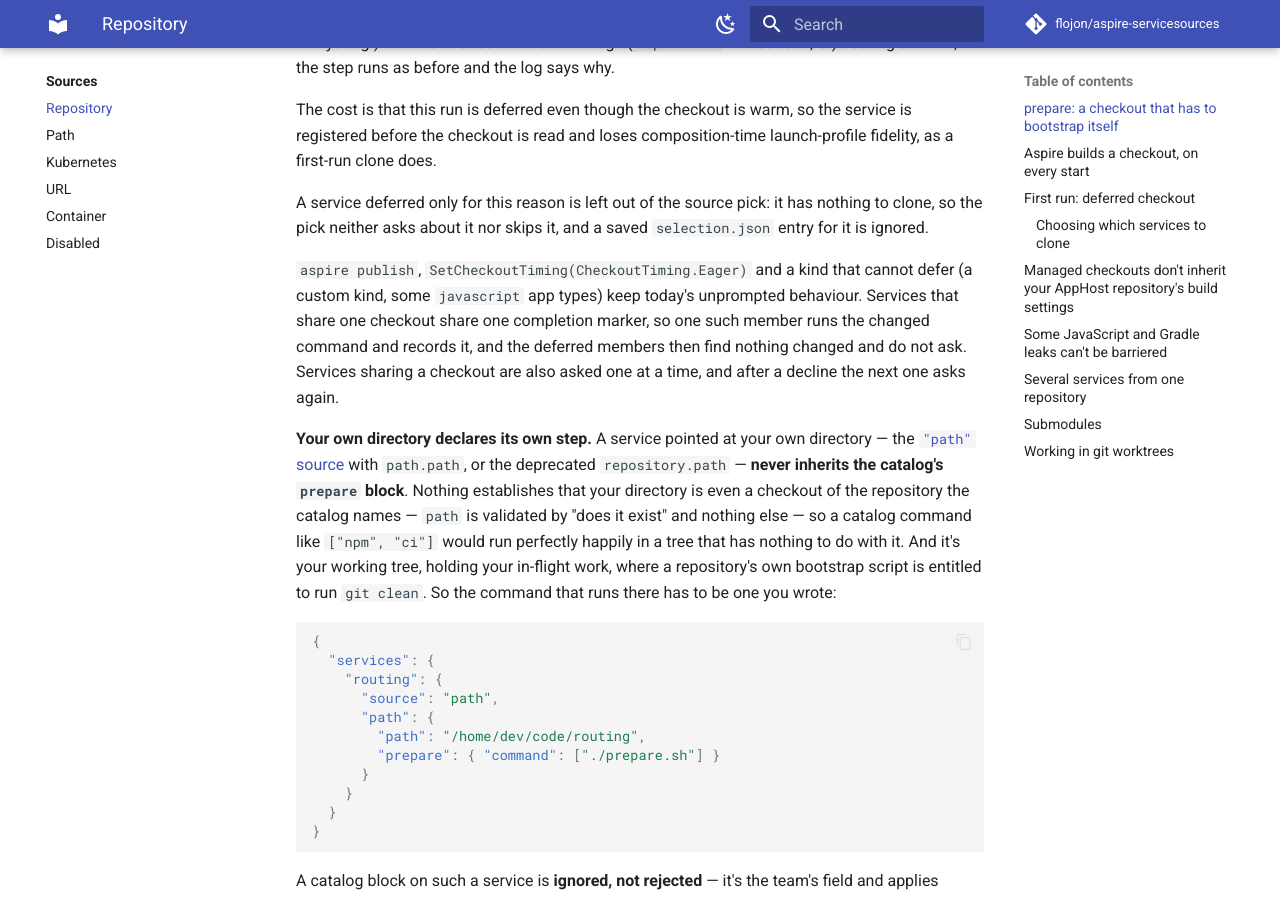
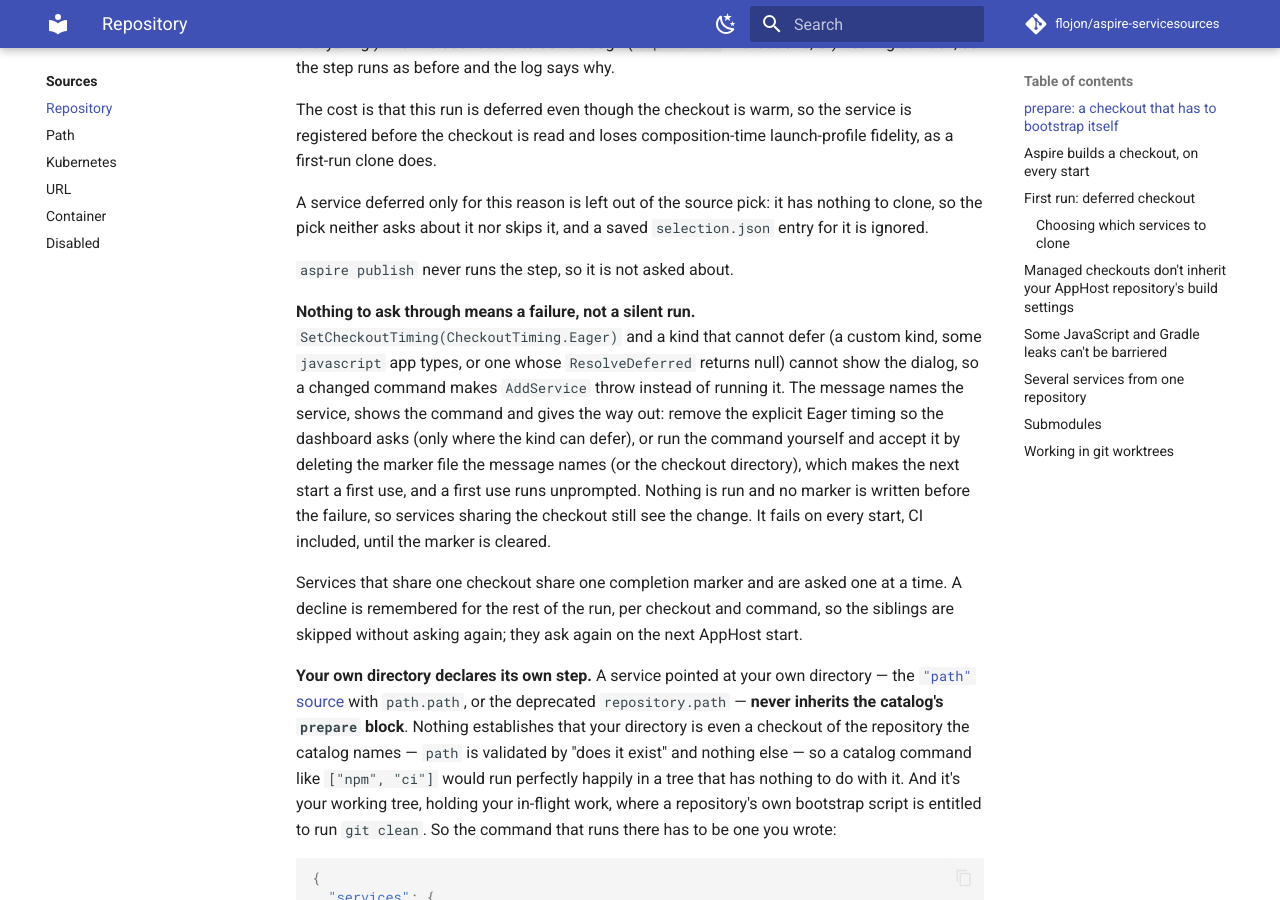
Before and after one commit to flojon/aspire-servicesources, an MkDocs documentation site: the page built from docs/sources/repository.md, in a window 1280 px wide and 900 px high, scrolled down 6169 px. Built offline with MkDocs 1.6.1 and Material for MkDocs 9.7.7, drawn with Linux system fonts in a browser that asks for light colours; comment, search, counter and statistics services are not loaded; some of the changed text lies outside the part shown.

Commit message:
Document the changed-command gate on the eager path (#433)
Co-Authored-By: Claude Sonnet 5.5 <noreply@anthropic.com>

```diff
--- a/docs/sources/repository.md
+++ b/docs/sources/repository.md
@@ -299,11 +299,21 @@ does.
 A service deferred only for this reason is left out of the source pick: it has nothing to clone, so
 the pick neither asks about it nor skips it, and a saved `selection.json` entry for it is ignored.
 
-`aspire publish`, `SetCheckoutTiming(CheckoutTiming.Eager)` and a kind that cannot defer (a custom
-kind, some `javascript` app types) keep today's unprompted behaviour. Services that share one
-checkout share one completion marker, so one such member runs the changed command and records it,
-and the deferred members then find nothing changed and do not ask. Services sharing a checkout are
-also asked one at a time, and after a decline the next one asks again.
+`aspire publish` never runs the step, so it is not asked about.
+
+**Nothing to ask through means a failure, not a silent run.** `SetCheckoutTiming(CheckoutTiming.Eager)`
+and a kind that cannot defer (a custom kind, some `javascript` app types, or one whose
+`ResolveDeferred` returns null) cannot show the dialog, so a changed command makes `AddService`
+throw instead of running it. The message names the service, shows the command and gives the way
+out: remove the explicit Eager timing so the dashboard asks (only where the kind can defer), or run the
+command yourself and accept it by deleting the marker file the message names (or the checkout
+directory), which makes the next start a first use, and a first use runs unprompted. Nothing is run and
+no marker is written before the failure, so services sharing the checkout still see the change.
+It fails on every start, CI included, until the marker is cleared.
+
+Services that share one checkout share one completion marker and are asked one at a time. A decline
+is remembered for the rest of the run, per checkout and command, so the siblings are skipped without
+asking again; they ask again on the next AppHost start.
 
 **Your own directory declares its own step.** A service pointed at your own directory — the
 [`"path"` source](path.md) with `path.path`, or the deprecated `repository.path` — **never inherits the catalog's
@@ -583,7 +593,8 @@ is now started after it instead, and only after you have been asked which cold s
 which is visible to anything in your AppHost that assumed otherwise. An AppHost that needs every service running by the time `Build()` returns opts out
 permanently with `builder.SetCheckoutTiming(CheckoutTiming.Eager)`, called before your first
 `AddService()`, which is where the decision is made — the same ordering `AddServiceCatalog()`
-requires. A call made after any service has already resolved throws
+requires. Eager timing has no dashboard to ask through, so a changed `prepare` command makes
+`AddService()` throw rather than run (see "A changed command asks first"). A call made after any service has already resolved throws
 `ServiceSourcesConfigurationException` naming the service, rather than silently having no effect
 on it. `UseDeferredCheckout()` is obsolete — it is redundant now that deferred is the default (it still overrides an earlier `SetCheckoutTiming(CheckoutTiming.Eager)`).
 
```
Also changed, not shown: CHANGELOG.md (+11 -0 lines), SECURITY.md (+14 -6 lines), 2 other files.
